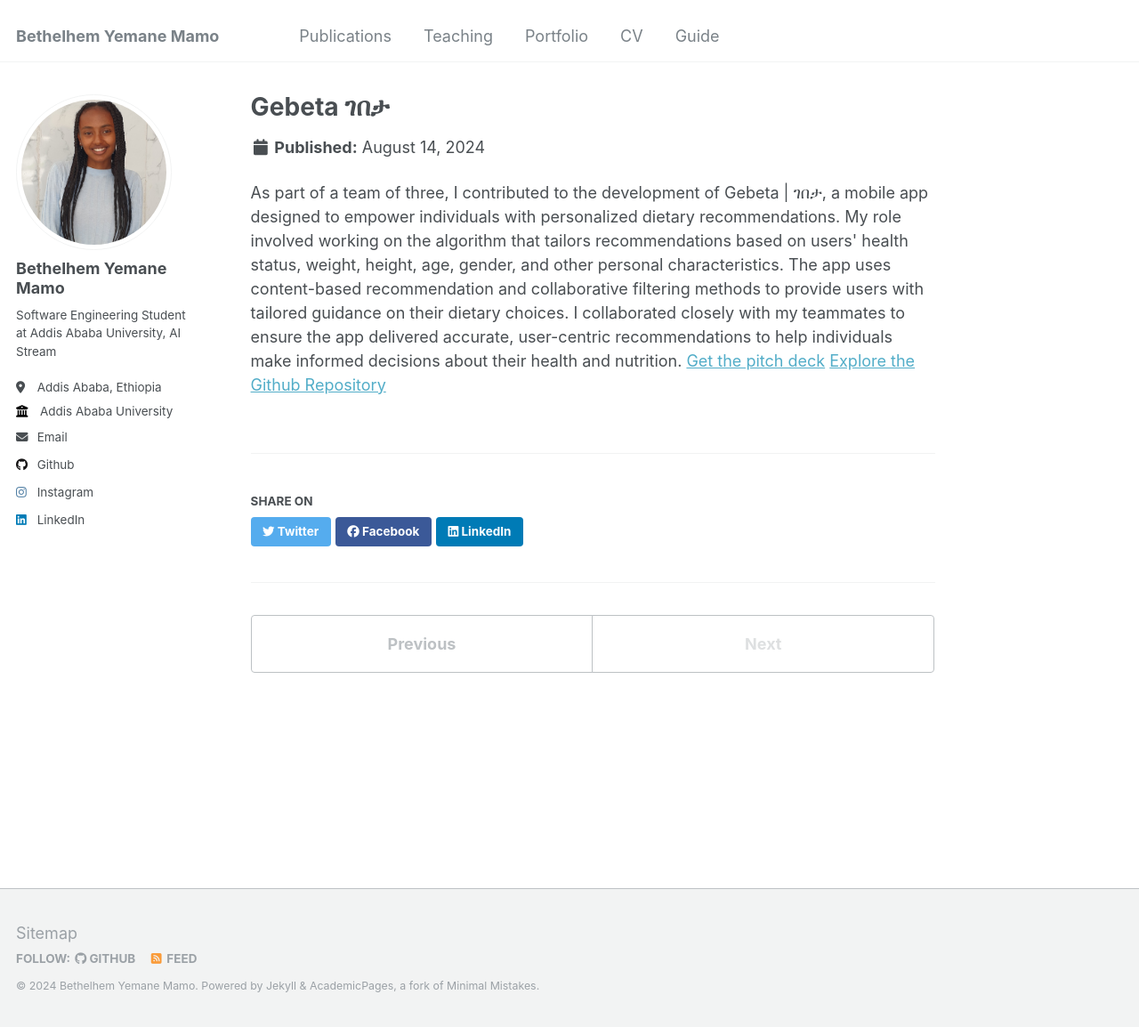
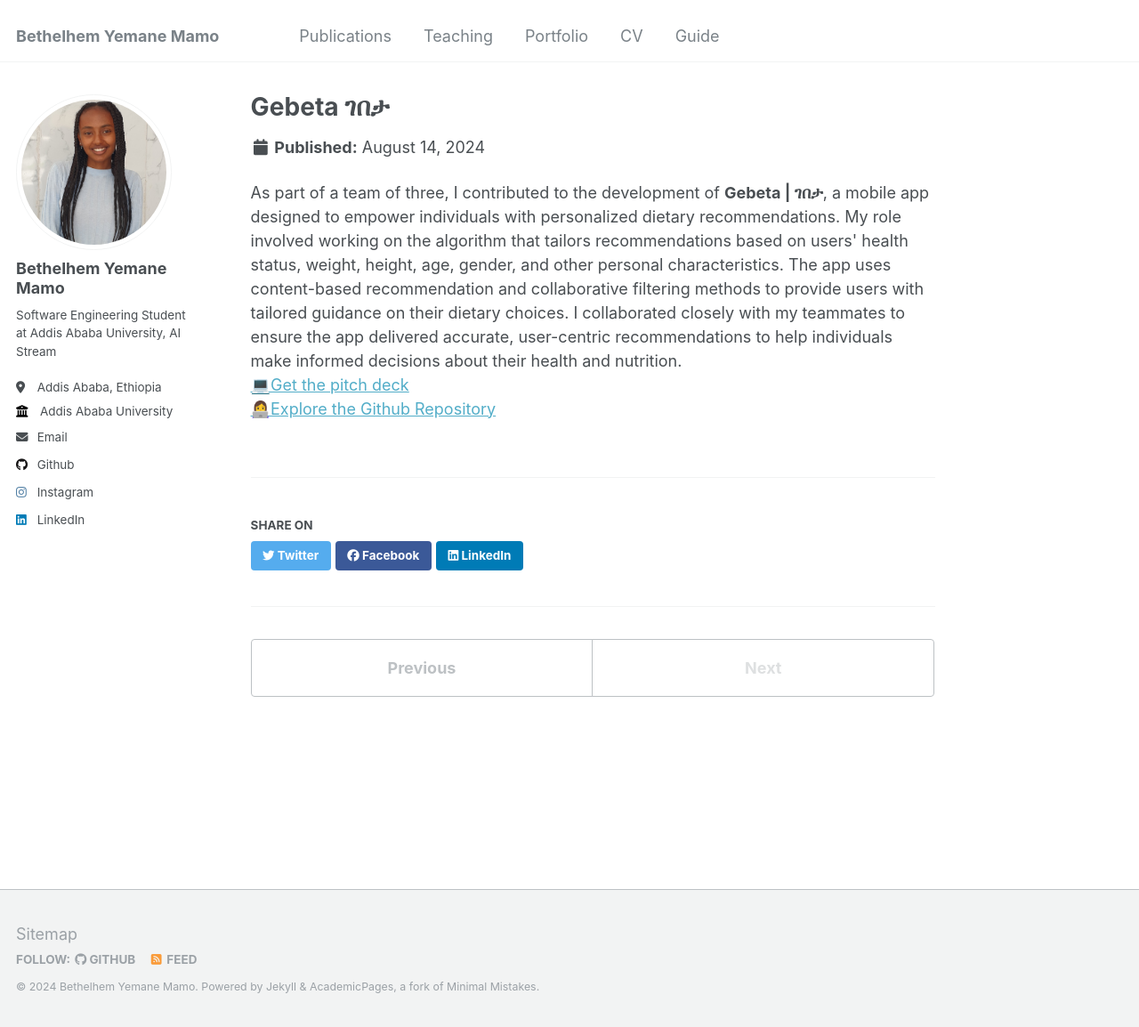
Before and after one commit to Betabravah/betabravah.github.io, a Jekyll site: the page built from _portfolio/portfolio-2.html, in a window 1280 px wide and 1154 px high. Shown: the whole window at 89% size. Built offline with Jekyll 4.4.1, drawn with Linux system fonts in a browser that asks for light colours.

Commit message:
feat: modify portfolio 1

```diff
--- a/_portfolio/portfolio-2.html
+++ b/_portfolio/portfolio-2.html
@@ -4,7 +4,7 @@ excerpt: "Personalized Food Recommendation Mobile App <br/><img src='/images/geb
 collection: portfolio
 ---
 
-As part of a team of three, I contributed to the development of Gebeta | ገበታ, a mobile app designed to empower individuals with personalized dietary recommendations. My role involved working on the algorithm that tailors recommendations based on users' health status, weight, height, age, gender, and other personal characteristics. The app uses content-based recommendation and collaborative filtering methods to provide users with tailored guidance on their dietary choices. I collaborated closely with my teammates to ensure the app delivered accurate, user-centric recommendations to help individuals make informed decisions about their health and nutrition.
+As part of a team of three, I contributed to the development of  <strong>Gebeta | ገበታ</strong>, a mobile app designed to empower individuals with personalized dietary recommendations. My role involved working on the algorithm that tailors recommendations based on users' health status, weight, height, age, gender, and other personal characteristics. The app uses content-based recommendation and collaborative filtering methods to provide users with tailored guidance on their dietary choices. I collaborated closely with my teammates to ensure the app delivered accurate, user-centric recommendations to help individuals make informed decisions about their health and nutrition. <br>
 
-<a href="https://drive.google.com/file/d/16AugH-VK48ay9vmZn-BTin49u3sR5fIP/view?usp=sharing">Get the pitch deck</a>
-<a href="https://github.com/Betabravah/food-recommendation">Explore the Github Repository</a>
+<a href="https://drive.google.com/file/d/16AugH-VK48ay9vmZn-BTin49u3sR5fIP/view?usp=sharing">💻Get the pitch deck</a><br>
+<a href="https://github.com/Betabravah/food-recommendation">👩‍💻Explore the Github Repository</a>
```
